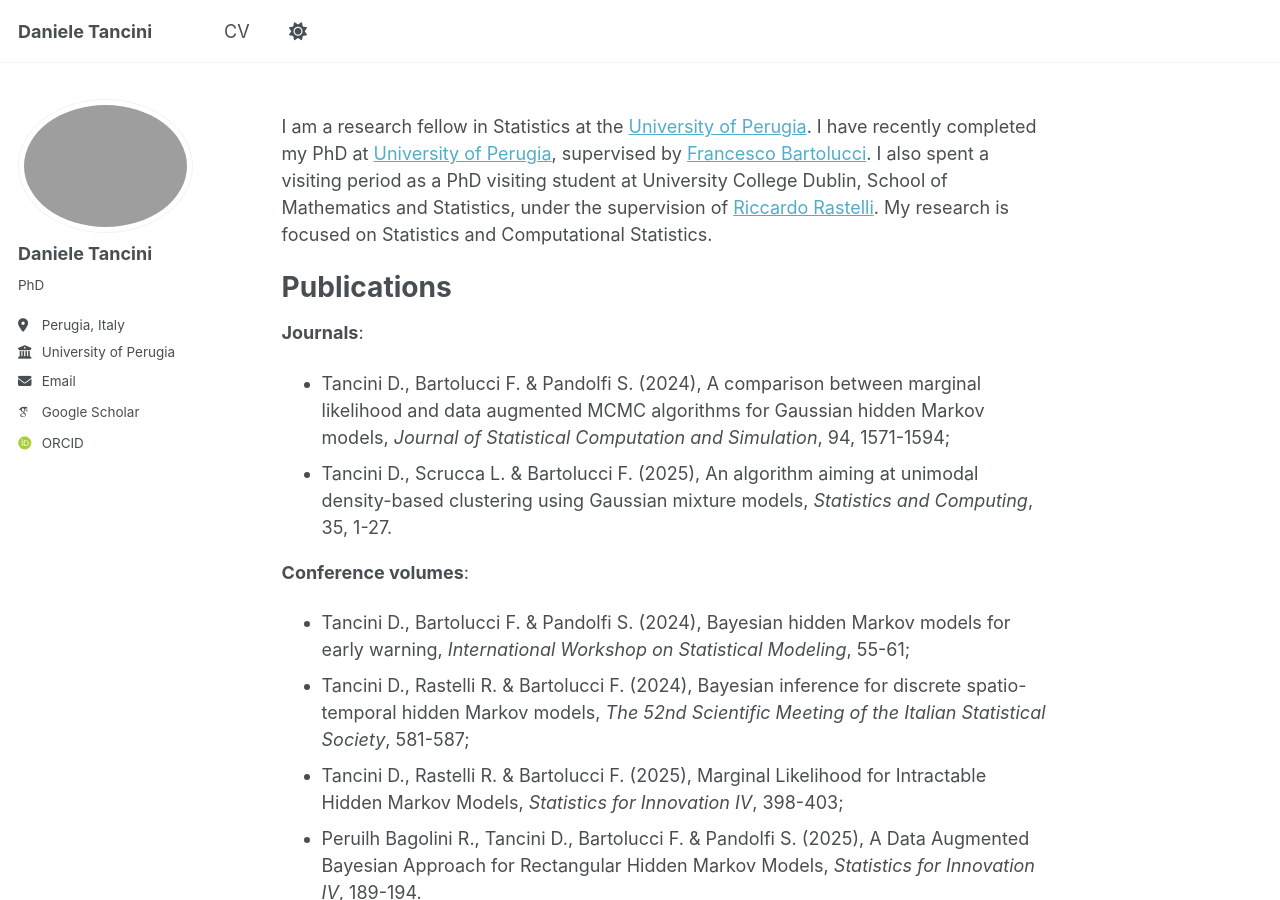
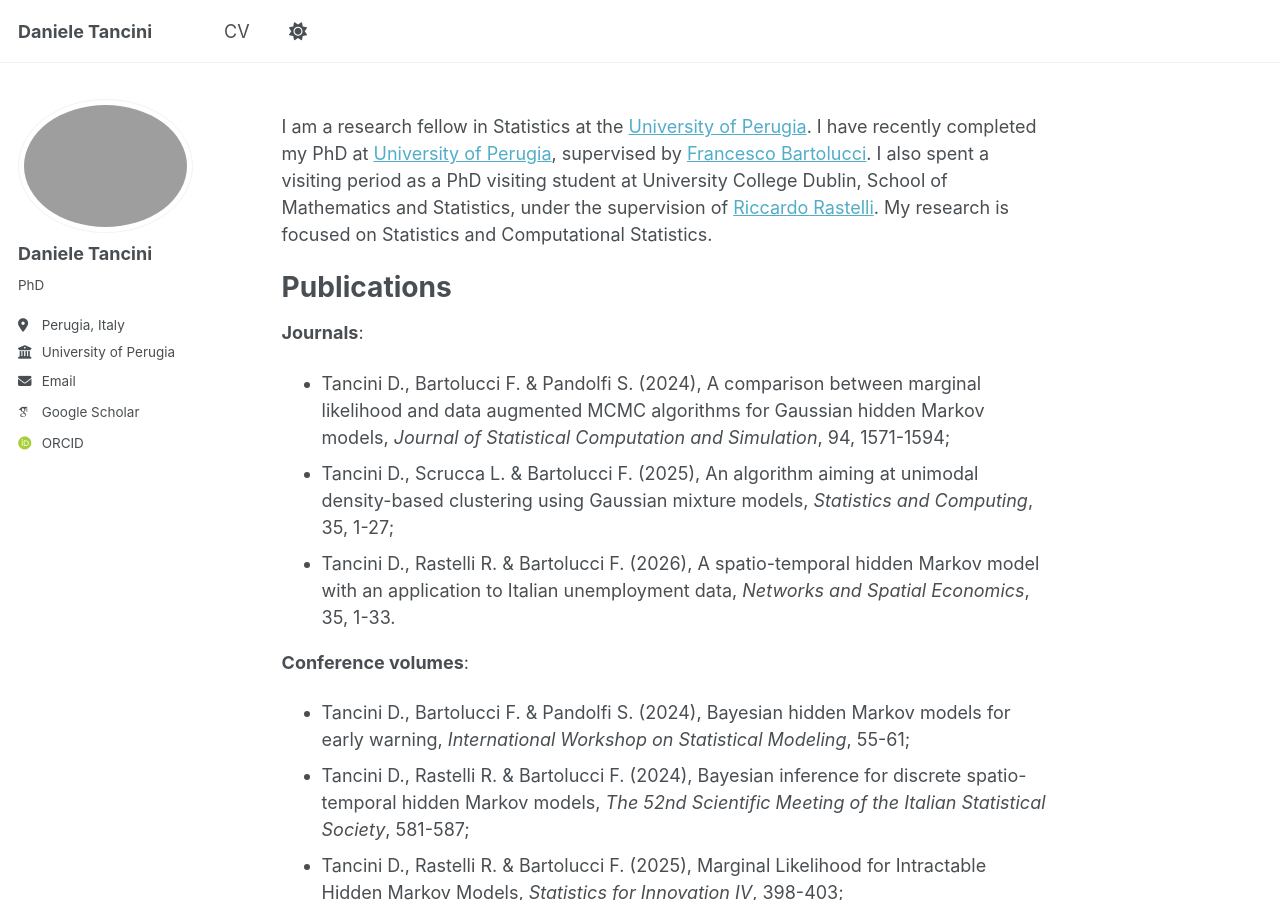
Before and after one commit to DanieleTancini/danieletancini.github.io, a Jekyll site: the page built from _pages/about.md, in a window 1280 px wide and 900 px high. Built offline with Jekyll 4.4.1, drawn with Linux system fonts in a browser that asks for light colours; some web fonts are replaced; a script that is not in the unit is left out.

Commit message:
Update about.md

```diff
--- a/_pages/about.md
+++ b/_pages/about.md
@@ -17,7 +17,8 @@ Publications
 augmented MCMC algorithms for Gaussian hidden Markov models, *Journal of Statistical
 Computation and Simulation*, 94, 1571-1594;
 - Tancini D., Scrucca L. & Bartolucci F. (2025), An algorithm aiming at unimodal density-based
-clustering using Gaussian mixture models, *Statistics and Computing*, 35, 1-27.
+clustering using Gaussian mixture models, *Statistics and Computing*, 35, 1-27;
+- Tancini D., Rastelli R. & Bartolucci F. (2026), A spatio-temporal hidden Markov model with an application to Italian unemployment data, *Networks and Spatial Economics*, 35, 1-33.
 
 **Conference volumes**:
 - Tancini D., Bartolucci F. & Pandolfi S. (2024), Bayesian hidden Markov models for early warning,
```
